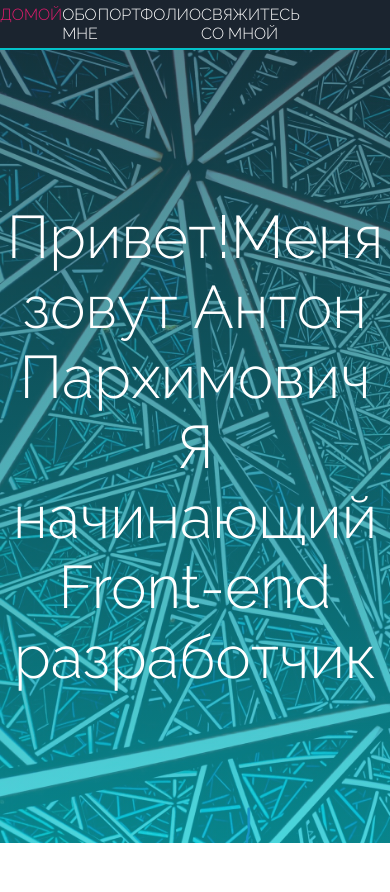
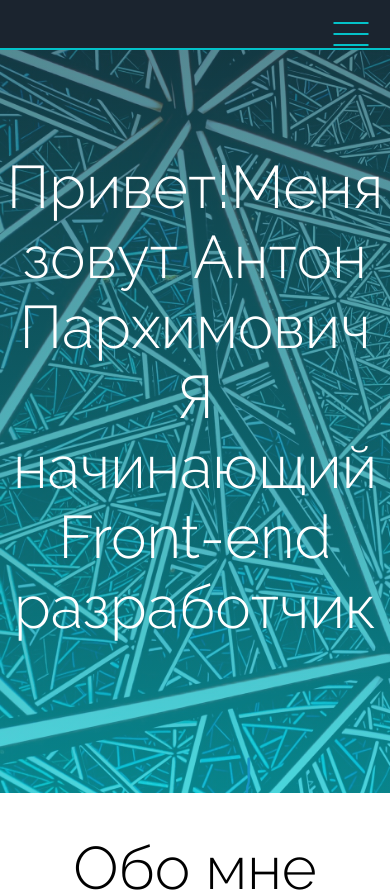
Before and after one commit to AntonParkhimovich/portfolio, a React (Create React App) app in the folder portfolio/: page / in a window 390 px wide. Shown: the top 892 px of the page. Built offline with nearby package versions, Linux system fonts and the light colour scheme.

Commit message:
fix: refactod navigation and add mobile menu

```diff
--- /dev/null
+++ b/portfolio/src/components/ButtonHamburger.js
@@ -0,0 +1,9 @@
+export const ButtonHamburger=({showNavigation, setShowNavigation})=>{
+    return(
+        <div className={`container ${showNavigation ? 'change': ''}`} onClick={()=>{setShowNavigation(!showNavigation)}}>
+            <div className={"bar1"}></div>
+            <div className={"bar2"}></div>
+            <div className={"bar3"}></div>
+        </div>
+    )
+}
--- a/portfolio/src/components/Header.js
+++ b/portfolio/src/components/Header.js
@@ -1,43 +1,12 @@
-import { useContext } from "react";
-import { NavLink } from "react-router-dom";
-import LanguageContext from "../contextLanguage";
+import { useState } from "react";
+import { ButtonHamburger } from "./ButtonHamburger";
+import { Navigation } from "./Navigation";
 export const Header = () => {
-  const [language, setLanguage] = useContext(LanguageContext);
-
+  const[showNavigation, setShowNavigation]= useState(false)
   return (
     <header className={"header"}>
-      <nav className={"navigation"}>
-        <ul className={"navigation-items"}>
-          <NavLink
-            className={"navigation-item"}
-            activeClassName={"active"}
-            to="/"
-          >
-            {language.navigation.home}
-          </NavLink>
-          <NavLink
-            className={"navigation-item"}
-            activeClassName={"active"}
-            to="/about"
-          >
-            {language.navigation.about}
-          </NavLink>
-          <NavLink
-            className={"navigation-item"}
-            activeClassName={"active"}
-            to="portfolio"
-          >
-            {language.navigation.portfolio}
-          </NavLink>
-          <NavLink
-            className={"navigation-item"}
-            activeClassName={"active"}
-            to="contact"
-          >
-            {language.navigation.contact}
-          </NavLink>
-        </ul>
-      </nav>
+       <ButtonHamburger showNavigation={showNavigation} setShowNavigation={setShowNavigation}/>
+     <Navigation showNavigation={showNavigation}/>
     </header>
   );
 };
--- /dev/null
+++ b/portfolio/src/components/Navigation.js
@@ -0,0 +1,55 @@
+import { Link } from "react-scroll";
+import LanguageContext from "../contextLanguage";
+import { useContext} from "react";
+export const Navigation =({showNavigation})=>{
+    const [language, setLanguage] = useContext(LanguageContext);
+
+    return(
+        <nav className={`navigation ${showNavigation? 'open': ''}`}>
+        <ul className={"navigation-items"}>
+        <Link
+            activeClass="active"
+            className={"navigation-item"}
+            smooth={true}
+            duration={300}
+            spy={true}
+            offset={-100}
+            to="home" >
+        {language.navigation.home}
+        </Link>
+          <Link
+            className={"navigation-item"}
+            activeClass="active"
+            spy={true}
+            smooth={true}
+            duration={500}
+            offset={-50}
+            to="about"
+          >
+            {language.navigation.about}
+          </Link>
+          <Link
+            className={"navigation-item"}
+            activeClass="active"
+            spy={true}
+            smooth={true}
+            duration={500}
+            offset={-50}
+            to="portfolio"
+          >
+            {language.navigation.portfolio}
+          </Link>
+          <Link
+            className={"navigation-item"}
+            activeClass="active"
+            spy={true}
+            smooth={true}
+            duration={500}
+            to="contact"
+          >
+            {language.navigation.contact}
+          </Link>
+        </ul>
+      </nav>
+    )
+}
--- a/portfolio/src/components/Toolbar.js
+++ b/portfolio/src/components/Toolbar.js
@@ -1,10 +1,11 @@
 export const Toolbar = ({ text, procents }) => {
   return (
     <div className={"about-skills__toolbar"}>
-      <div style={{ width: procents }} className={"about-skills__fill"}>
-        <div className={"about-skills__text"}>{text}</div>
-      </div>
-      <span className={"about-skills__procents"}>{procents}</span>
+          <div style={{ width: procents }} className={"about-skills__fill"}>
+              <div className={'about-skills__fill-paint'}></div>
+              <div className={"about-skills__text"}>{text}</div>
+          </div>
+          <span className={"about-skills__procents"}>{procents}</span>
     </div>
   );
 };
--- a/portfolio/src/styles/components/_header.scss
+++ b/portfolio/src/styles/components/_header.scss
@@ -1,13 +1,16 @@
 .header{
     font-family: $font-family;
-}
-.navigation{
     width: 100vw;
     height: 50px;
     background-color: $dark-blue;
+    border-bottom: 2px solid $azure;
+    position: fixed;
+    z-index: 2;
     display: flex;
-    align-items: center;
-    border-bottom: 2px solid $azure;
+    flex-direction: column;
+    justify-content: center;
+}
+.navigation{
 &-items{
 display: flex;
 justify-content: space-around;
@@ -19,8 +22,77 @@ width: 50%;
     text-transform: uppercase;
     font-size: $font-size-text;
     font-weight: $weight-light;
+    cursor: pointer;
 }
+}
+.container{
+    display: none;
 }
 .active{
     color: $pink;
 }
+.open{
+    left: 50vw !important
+}
+
+@media screen and (max-width: 621px) {
+    .navigation{
+      display: flex;
+      flex-direction: column;
+      align-items: center;
+      position: absolute;
+      top: 0;
+      left: 100vw;
+      width: 50vw;
+      height: 100vh;
+      background-color: $dark-blue;
+      transition: 0.4s;
+
+      &-items{
+        flex-direction: column;
+        width: auto;
+        height: 100%;
+      }
+    }
+    .navigation-show-button{
+        display: flex;
+        width: 100px;
+        height: 100px;
+        background-color:  white;
+        position: absolute;
+      }
+      .container {
+        display: inline-block;
+        cursor: pointer;
+        position: fixed;
+        top: 4%;
+        right: 1%;
+        z-index: 3;
+        transform: translate(-50%, -50%);
+      }
+
+      .bar1, .bar2, .bar3 {
+        width: 35px;
+        height: 2px;
+        background-color: #04c2c9;
+        margin: 9px 0;
+        transition: 0.4s;
+      }
+
+
+      .change .bar1 {
+        -webkit-transform: rotate(-45deg) translate(-9px, 6px) ;
+        transform: rotate(-45deg) translate(-9px, 6px) ;
+      }
+
+
+      .change .bar2 {
+        opacity: 0;
+      }
+
+      .change .bar3 {
+        -webkit-transform: rotate(45deg) translate(-8px, -8px) ;
+        transform: rotate(45deg) translate(-8px, -8px) ;
+      }
+
+  }
```
